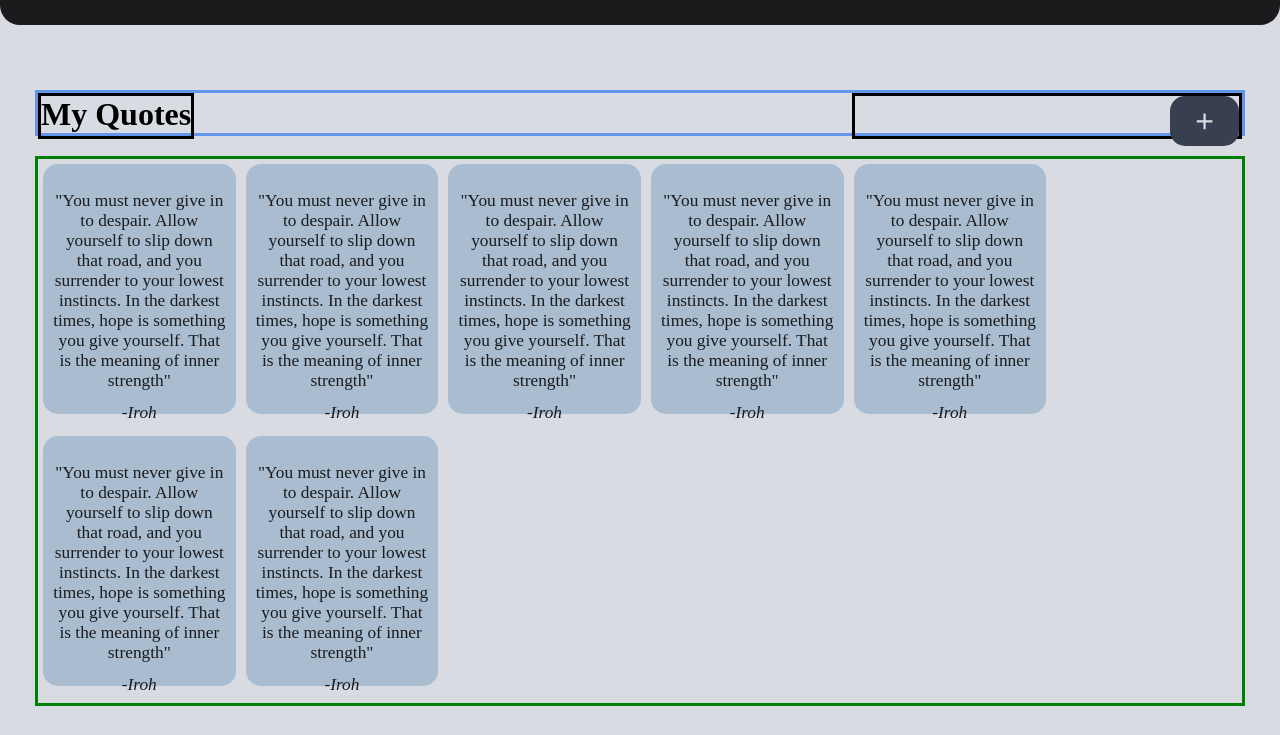
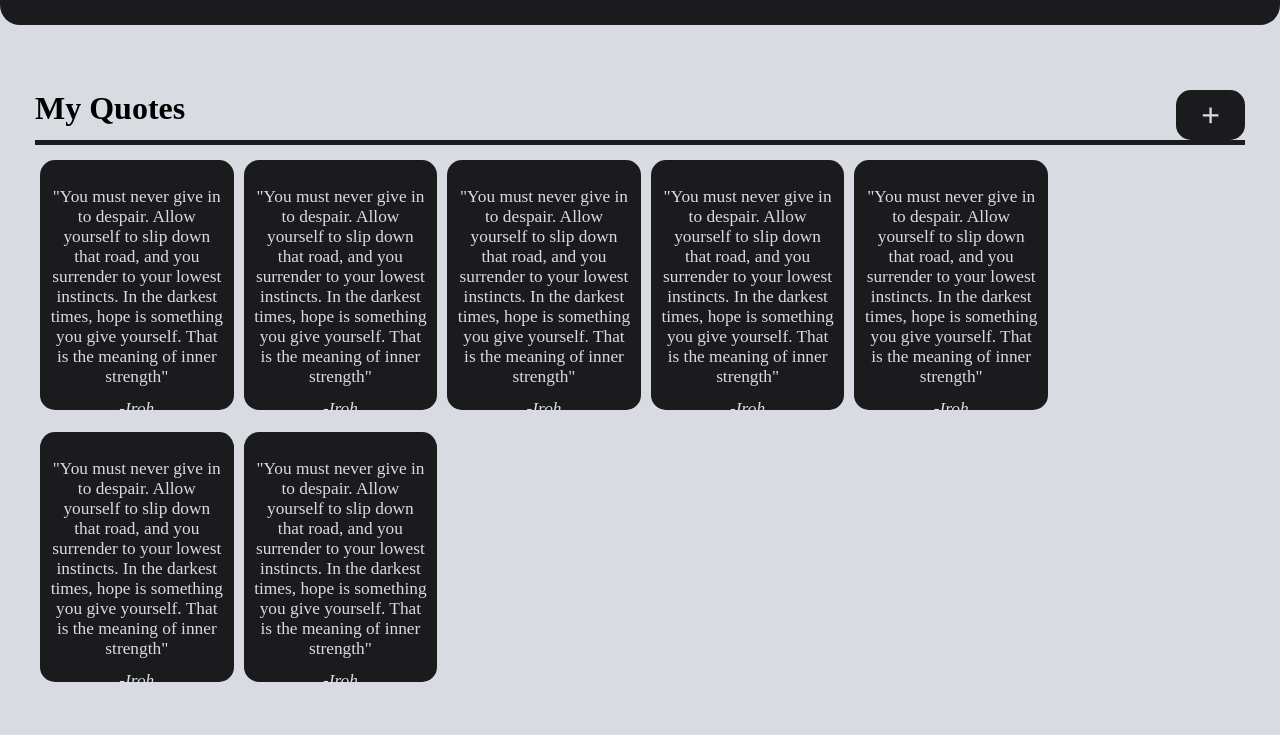
Before and after one commit to dallasmay/Cadence, a website: page public/myQuotes.html in a window 1280 px wide. Shown: the part 65-800 px from the top of the page. Drawn offline with nearby package versions, Linux system fonts and the light colour scheme; no server answers; a web font is replaced by a local one.

Commit message:
added custom scrollbar, made delete button appear when adding a new quote

```diff
--- a/public/myQuotes.js
+++ b/public/myQuotes.js
@@ -33,6 +33,13 @@ const postQuote = (e) => {
     };
     axios.post(`${myURL}/api/post-my-quote`, quoteObj)
     .then(() => {
+        let parentElement = container;
+        let refNode = quoteContentDiv;
+
+        let cardDelBtn = document.createElement("span");
+        cardDelBtn.classList.add("card-close")
+        cardDelBtn.innerHTML = "&times;"
+        parentElement.insertBefore(cardDelBtn, refNode)
     }).catch((err) => console.log(`This is an error${err})`))
     // CREATING CARD
     // Creating elements for card
--- a/public/styles.css
+++ b/public/styles.css
@@ -110,16 +110,18 @@ a, a:hover, a:focus, a:active {
 }
 /* ------------------myQuotes specific styling----------------- */
 #control-bar {
-    border: solid cornflowerblue;
+    /* border: solid cornflowerblue; */
     /* height: 40px; */
     height: 5vh;
     margin: 65px 35px 10px;
 }
 #my-quotes-container {
-    border: solid green;
+    border-top: solid 5px #1B1B1E;
+    padding-top: 10px;
+
     /* height: 510px; */
     height: 68vh;
-    margin: 20px 35px 0px;
+    margin: 10px 35px 0px;
     /* margin-left: 15px;
     margin-right: 15px; */
     display: flex;
@@ -144,15 +146,15 @@ a, a:hover, a:focus, a:active {
     /* align-items: baseline; */
 }
 #inputs-flex-container {
-    border: solid;
+    /* border: solid; */
     width: 30vw;
     height: 5vh;
     display: flex;
     justify-content: space-between;
 }
-header {
+/* header {
     border: solid ;
-}
+} */
 #add-quote-button {
     font-family: 'Helvetica', serif;
     font-size: 24pt;
@@ -160,7 +162,7 @@ header {
     padding-left: 25px;
     padding-right: 25px;
     border-radius: 15px;
-    background-color: #373F51;
+    background-color: #1B1B1E;
     color: #D8DBE2;
     height: 50px;
     border: none;
@@ -171,7 +173,7 @@ header {
     padding-left: 25px;
     padding-right: 25px;
     border-radius: 15px;
-    background-color: #444e64;
+    background-color: #313136;
     color: #D8DBE2;
     cursor: pointer;
 }
@@ -296,8 +298,9 @@ input {
     height: 45%;
     margin: 5px;
     padding-bottom: 5px;
-    background-color: #A9BCD0;
-    color: #1B1B1E;
+    background-color: #1B1B1E;
+    /* background-color: #373F51; */
+    color: #D8DBE2;
 }
 .quote-card:hover .card-close {
     display: inline;
@@ -323,3 +326,19 @@ input {
 .quote-words-content {
     margin-bottom: 2px;
 }
+/* ------------------------Scrollbar--------------------------- */
+/* width */
+::-webkit-scrollbar {
+    width: 8px;
+  }
+
+  /* Track */
+  ::-webkit-scrollbar-track {
+    border-radius: 10px;
+  }
+
+  /* Handle */
+  ::-webkit-scrollbar-thumb {
+    background: #1B1B1E;
+    border-radius: 10px;
+  }
```
